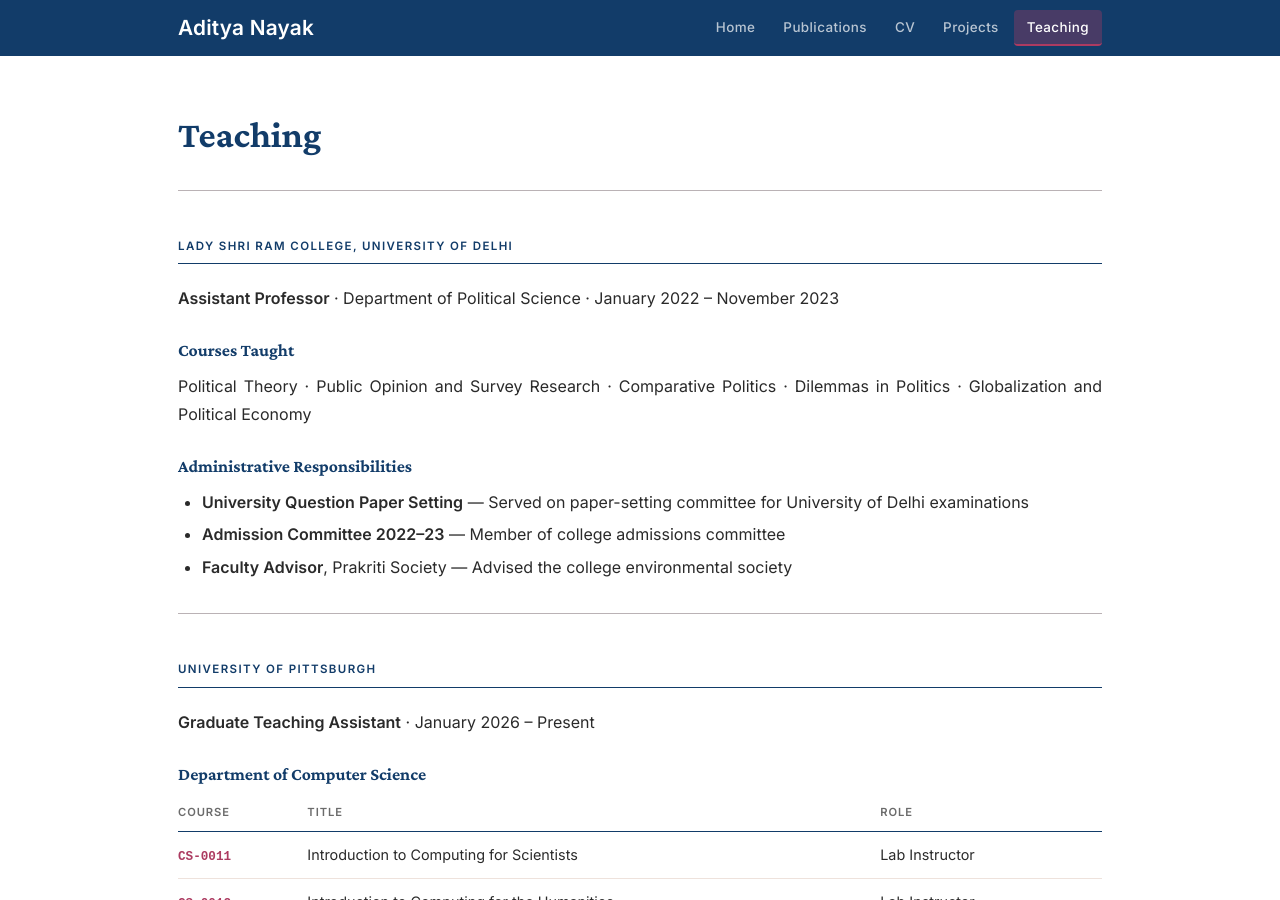
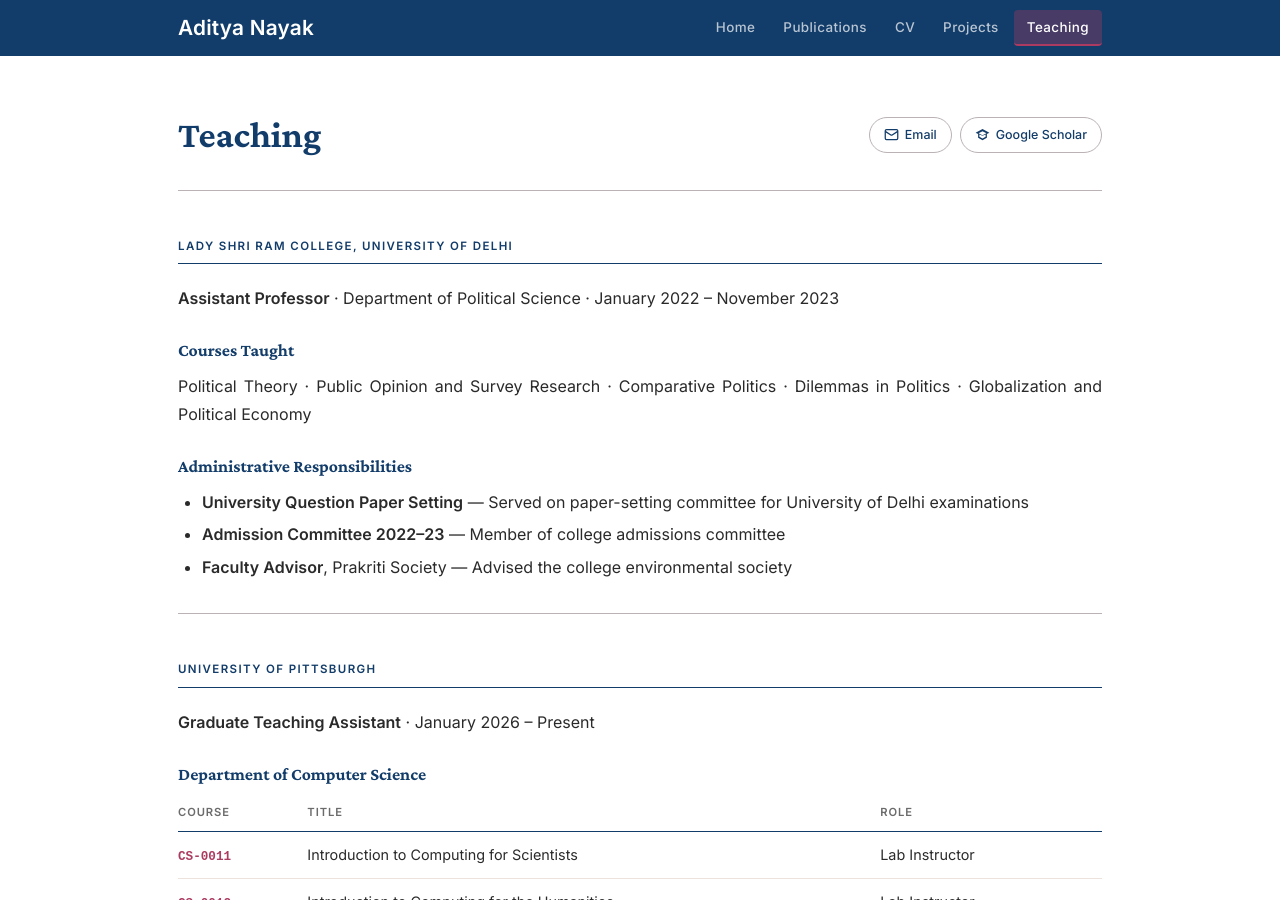
Before and after one commit to adityanayak-info/adityanayak-info.github.io, a Jekyll site: the page built from teaching.md, in a window 1280 px wide and 900 px high. Built offline with Jekyll 4.4.1, drawn with Linux system fonts in a browser that asks for light colours.

Commit message:
Update teaching.md

```diff
--- a/teaching.md
+++ b/teaching.md
@@ -4,7 +4,19 @@ title: Teaching
 permalink: /teaching/
 ---
 
-# Teaching
+<div style="display:flex;align-items:center;justify-content:space-between;margin-bottom:1.5rem;">
+  <h1 style="margin:0;">Teaching</h1>
+  <div style="display:flex;gap:8px;">
+    <a href="mailto:aditya.nayak@pitt.edu" aria-label="Email" style="display:inline-flex;align-items:center;gap:6px;font-size:0.78rem;font-weight:500;color:#123C69;border:1.5px solid #BAB2B5;padding:6px 14px;border-radius:20px;text-decoration:none;">
+      <svg viewBox="0 0 24 24" fill="none" stroke="#123C69" stroke-width="2" width="15" height="15" aria-hidden="true"><rect x="2" y="4" width="20" height="16" rx="2"/><path d="m22 7-8.97 5.7a1.94 1.94 0 0 1-2.06 0L2 7"/></svg>
+      Email
+    </a>
+    <a href="https://scholar.google.com/citations?user=2aDc8HAAAAAJ&hl=en" target="_blank" rel="noopener" style="display:inline-flex;align-items:center;gap:6px;font-size:0.78rem;font-weight:500;color:#123C69;border:1.5px solid #BAB2B5;padding:6px 14px;border-radius:20px;text-decoration:none;">
+      <svg viewBox="0 0 24 24" fill="#123C69" width="15" height="15" aria-hidden="true"><path d="M12 3 1 9l4 2.18V17l7 4 7-4v-5.82L23 9zm6.36 7L12 13.36 5.64 10 12 6.64zM17 15.56l-5 2.86-5-2.86v-3.73L12 14l5-2.17z"/></svg>
+      Google Scholar
+    </a>
+  </div>
+</div>
 
 ---
 
```
